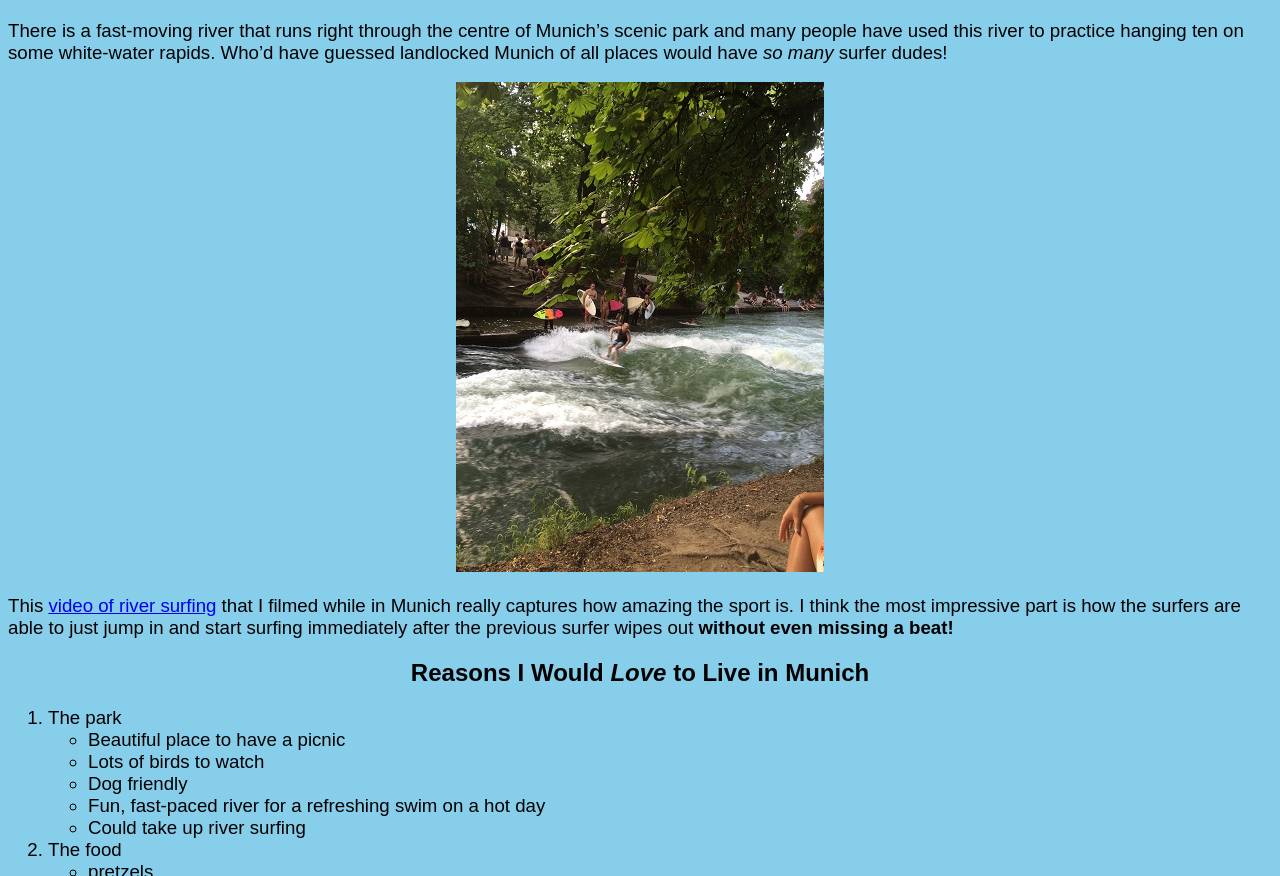
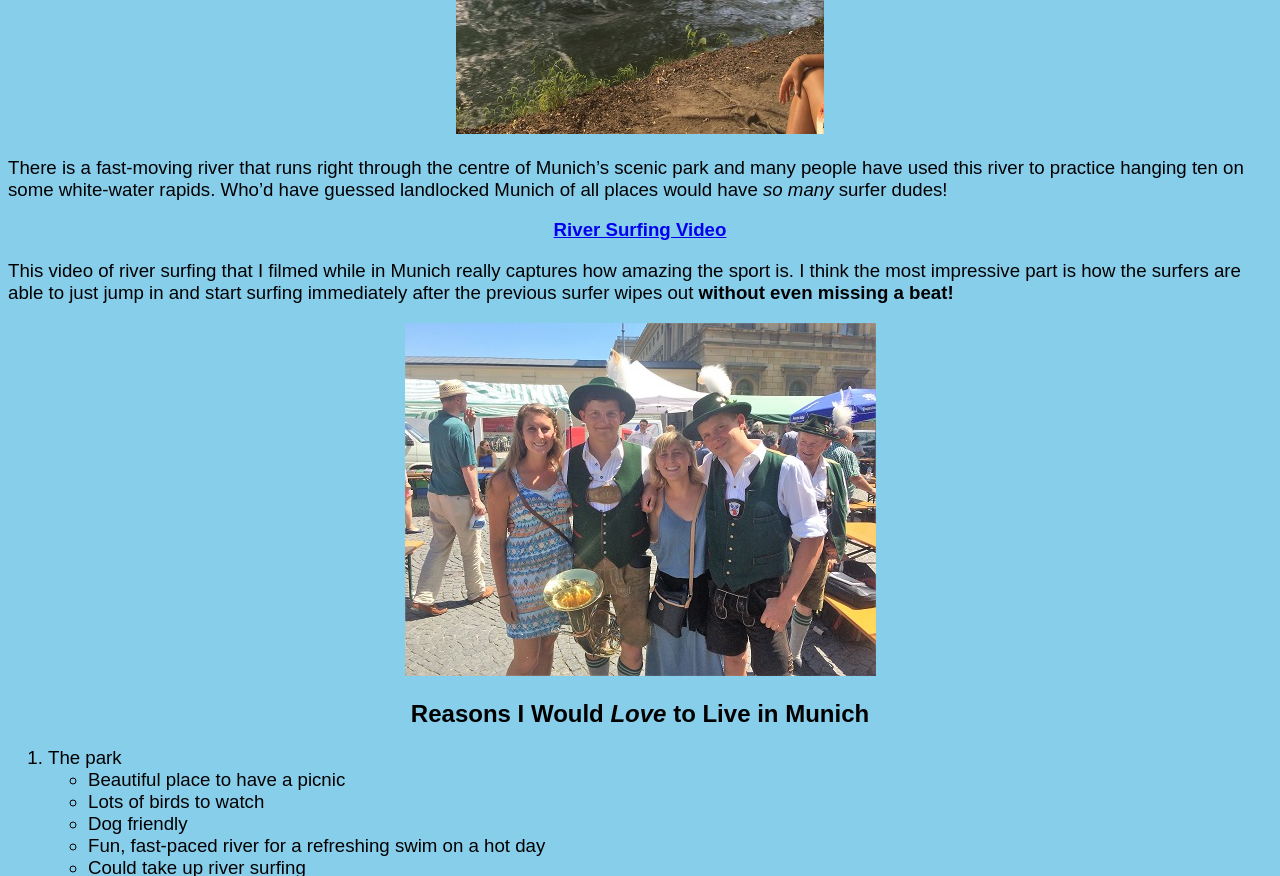
Before and after one commit to mhaak31/mhaak31.github.io, a plain HTML site: page index.html in a window 1280 px wide. Shown: the part 3737-4613 px from the top of the page. Drawn offline with Linux system fonts and the light colour scheme.

Commit message:
Add files via upload

```diff
--- a/index.html
+++ b/index.html
@@ -12,6 +12,8 @@
 			h1 {font-family:arial;color:#000000}
 			h2 {font-family:arial;color:#000000}
 			li {font-family:arial;font-size:14pt;color:#000000}
+			object {font-family:arial;font-size:14pt;
+			font-weight:bold}
 			img {font-family:arial;font-size:10pt;font-weight:bold;
 			color:#ffffff}
 		</style>
@@ -145,9 +147,8 @@
 		</p>
 
 		<div style="text-align:center">
-			<img src="IMG_6649.JPG"
-			alt="Lauren and Me at the German-Greek Festival in
-			Munich">
+			<img src="IMG_9658.JPG"
+			alt="River Surfing at the Park in Munich">
 		</div>
 
 		<p>
@@ -159,12 +160,6 @@
 		</p>
 
 		<div style="text-align:center">
-			<img src="IMG_9658.JPG"
-			alt="River Surfing at the Park in Munich">
-		</div>
-
-		<p>
-			This
 			<object
 			classid="clsid:02BF25D5-8C17-4B23-BC80-D3488ABDDC6B"
 			codebase="http://www.apple.com/qtactivex/qtplugin.cab"
@@ -177,17 +172,25 @@
 				width="600" height="450">
 					<param name="controller" value="true">
 					<param name="autoplay" value="false">
-					<a href="IMG_9667.mov">video of river surfing</a>
+					<a href="IMG_9667.mov">River Surfing Video</a>
 				</object>
 			</object>
-			that I filmed while in Munich really captures how
-			amazing the sport is.  I think the most impressive part
-			is how the surfers are able to just jump in and start
-			surfing immediately after the previous surfer wipes out
-			<b>without even missing a beat!</b>
+		</div>
+
+		<p>
+			This video of river surfing that I filmed while in
+			Munich really captures how amazing the sport is.  I
+			think the most impressive part is how the surfers are
+			able to just jump in and start surfing immediately after
+			the previous surfer wipes out <b>without even missing a
+			beat!</b>
 		</p>
 
 		<div style="text-align:center">
+			<img src="IMG_6649.JPG"
+			alt="Lauren and Me at the German-Greek Festival in
+			Munich">
+
 			<h2>Reasons I Would <i>Love</i> to Live in Munich</h2>
 		</div>
 
```
